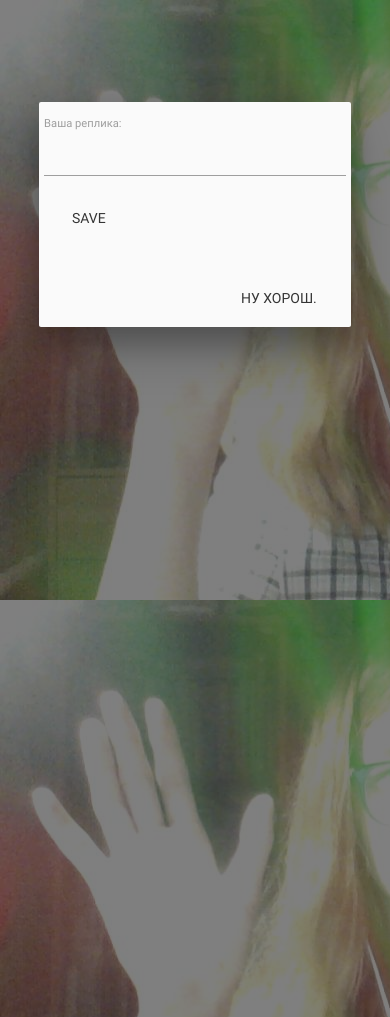
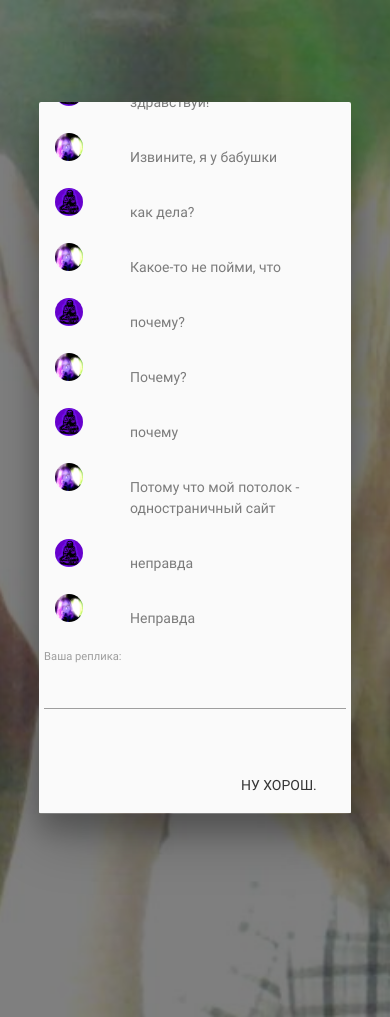
Before and after one commit to tchewik/stupid-bot, a Django app: page /conversation in a window 390 px wide. Run offline with Django 3.2, Linux system fonts and the light colour scheme; data comes from the database, SQL or seed files in the repository; both versions use the stored data as it was after the commit; some libraries are stand-ins or nearby versions.

Commit message:
more responsive

```diff
--- a/static/css/style.css
+++ b/static/css/style.css
@@ -1,10 +1,30 @@
-/* Custom Stylesheet */
-/**
- * Use this file to override Materialize files so you can update
- * the core Materialize files in the future
- *
- * Made By MaterializeCSS.com
- */
+@media screen and (max-width: 650px){
+    #base {
+        background: 20% 0% no-repeat;
+        background-size: auto 100%;
+    }
+    .avatar {
+        background: 50% 50% no-repeat;
+        width: 2em;
+        height: 2em;
+        background-size: auto 2em;
+        border-radius: 50%;
+    }
+}
+
+@media screen and (min-width: 651px){
+    #base {
+      background: 0% 0% no-repeat;
+      background-size: 100%;
+    }
+    .avatar {
+        background: 50% 50% no-repeat;
+        width: 4.2em;
+        height: 4.2em;
+        background-size: auto 4.2em;
+        border-radius: 50%;
+    }
+}
 
 .icon-block {
   padding: 0 15px;
@@ -29,3 +49,12 @@ a:focus,
 a:active {
     color: #5F1521;
 }
+
+.conversation {
+    padding-top: 2em;
+}
+
+.conversation .text {
+    padding-top: 1em;
+    color: rgba(15%, 15%, 15%, .6);
+}
--- a/tchotchka_with_bot/models.py
+++ b/tchotchka_with_bot/models.py
@@ -7,3 +7,6 @@ class Bot(models.Model):
 
     def __str__(self):
         return self.rep
+
+    def saveAns(self, answer):
+        ans = answer
--- a/tchotchka_with_bot/tchebot.py
+++ b/tchotchka_with_bot/tchebot.py
@@ -23,9 +23,12 @@ def Guy(name, filename):
 
 QUESTIONS = {
     u'почему':u'потому что',
-    u'зачем':u'затем',
-    u'когда':u'тогда, '
+    u'зачем':u'затем, что',
+    u'когда':u'тогда, когда',
+    u'кого':u'тебя',
+    u'кому':u'ему'
 }
+
 
 def checkQuestion(keyword):
     try:
@@ -34,7 +37,6 @@ def checkQuestion(keyword):
         return keyword
 
 
-CRITICAL_COUNTER = 0
 def answer(message):
     used = []
     enough = False
@@ -48,7 +50,7 @@ def answer(message):
                         used.append(bullshit.lower())
                         return (u'{}'.format(bullshit))
         return u'Извините, я у бабушки'
-    except IOError as notbotreplics:
+    except IOError:
         print(">>> TROUBLES WITH OPEN bot_replics.txt, SIR. TRY TO START tchebot.py FROM COMMAND LINE")
         return 'Чего-то пошло не так. Попробуй вживую.'
 
--- a/tchotchka_with_bot/templates/tchotchka_with_bot/conversation.html
+++ b/tchotchka_with_bot/templates/tchotchka_with_bot/conversation.html
@@ -4,26 +4,35 @@
 
     <div id="modal1" class="modal">
         <div class="conversation container">
-              {% if replics.rep %}
+            {% for replic in replics %}
+              {% if replic.rep %}
                     <div class="row">
                         <div class="col m2 s3">
                             <div class="avatar" style='background-image: url("{%  static 'img/your_avatar.jpg' %}")'></div>
                         </div>
-                        <div class="col m10 s9 text">{{ replics.rep }}</div>
+                        <div class="col m10 s9 text">{{ replic.rep }}</div>
                     </div>
                     <div class="row">
                         <div class="col m2 s3">
                             <div class="avatar" style='background-image: url("{%  static 'img/lena_avatar.jpg' %}")'></div>
                         </div>
-                        <div class="col m10 s9 text">{{ replics.ans }}</div>
+                        <div class="col m10 s9 text">{{ replic.ans }}</div>
                     </div>
               {% endif %}
+            {% endfor %}
+
             <div class="row">
                 <form method="POST" class="post-form">{% csrf_token %}
                     {{form.as_p}}
-                    <button type="submit" class="modal-action modal-close waves-effect waves-green btn-flat">Save</button>
                 </form>
             </div>
+
+            <script type="text/javascript">
+                //for scrolling bottom
+                window.onload = function () {
+                    $('#modal1').scrollTop($('#modal1').height());
+                }
+            </script>
         </div>
         <div class="modal-footer">
             <a href="{% url 'tchotchka_with_bot.views.home' %}" class=" modal-action modal-close waves-effect waves-green btn-flat">Ну хорош.</a>
--- a/tchotchka_with_bot/views.py
+++ b/tchotchka_with_bot/views.py
@@ -5,8 +5,8 @@ from . import tchebot
 
 
 def home(request):
-    replics = Bot.objects.filter()
-    return render(request, 'tchotchka_with_bot/home.html', {'replics': replics})
+    Bot.objects.filter().delete()
+    return render(request, 'tchotchka_with_bot/home.html')
 
 def conversation(request):
     if request.method == "POST":
@@ -14,13 +14,11 @@ def conversation(request):
         if form.is_valid():
             replic = form.save(commit=False)
             replic.rep = request.POST.get('rep', '0')
+            replic.ans = tchebot.answer(replic)
             replic.save()
             print("<<<REPLIC: ", replic.rep)
-            replic.ans = tchebot.answer(replic)
             print("<<<ANSWER: ", replic.ans)
-        return render(request, 'tchotchka_with_bot/conversation.html', {'replics': replic, 'form': MsgForm})
-    else:
-        form = MsgForm()
-        replics = Bot.objects.filter()
-        print(">>>", replics)
-        return render(request, 'tchotchka_with_bot/conversation.html', {'replics': replics, 'form': form})
+
+    form = MsgForm()
+    replics = Bot.objects.filter()
+    return render(request, 'tchotchka_with_bot/conversation.html', {'replics': replics, 'form': form})
```
Also changed, not shown: tchotchka_with_bot/static/css/style.css (+4 -4 lines), db.sqlite3, static/img/lena_avatar.jpg (added), static/img/your_avatar.jpg (added).
